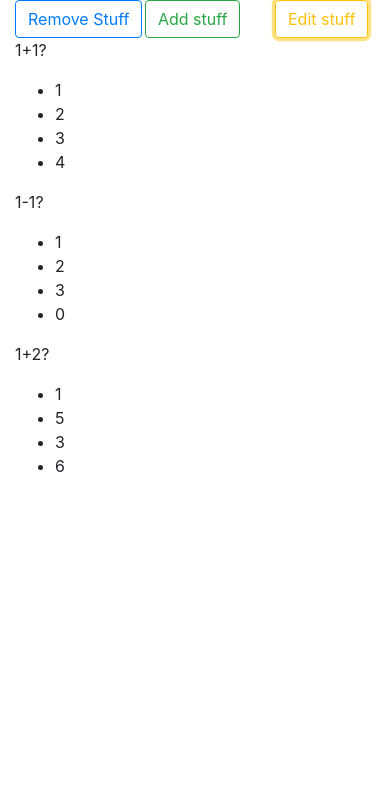
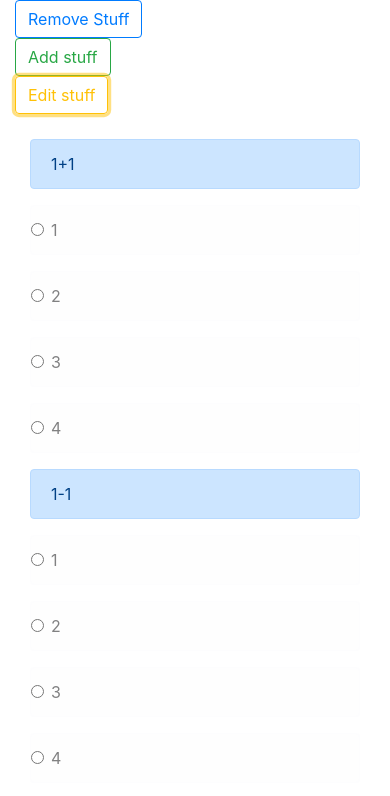
Before and after one commit to xianchen97/todolist_js_mvc, a plain HTML site: page pages/admin.html in a window 390 px wide. Both pictures are taken after a click on the button "Edit stuff". Shown: the top 796 px of the page. Drawn offline with nearby package versions, Linux system fonts and the light colour scheme.

Commit message:
added view  and controller func

```diff
--- a/pages/admin.html
+++ b/pages/admin.html
@@ -1,5 +1,6 @@
 <!DOCTYPE HTML>
 <html>
+<title>Admin</title>
 
 <head>
     <script src="https://code.jquery.com/jquery-3.3.1.js" integrity="sha256-2Kok7MbOyxpgUVvAk/HJ2jigOSYS2auK4Pfzbm7uH60="
@@ -15,25 +16,27 @@
         crossorigin="anonymous"></script>
     <script src="https://code.jquery.com/jquery-3.3.1.js" integrity="sha256-2Kok7MbOyxpgUVvAk/HJ2jigOSYS2auK4Pfzbm7uH60="
         crossorigin="anonymous"></script>
+    <link rel="stylesheet" type="text/css" href="style.css">
 </head>
 
 <body>
     <div class="container">
 
         <div class="row">
-            <div class="col-4">
-                <input type="button" class="remove-button btn btn-outline-primary" value="Remove Stuff">
+            <div class="col-sm">
+                <input type="button" class="remove-button btn btn-outline-primary" value="Remove Stuff" id="remove">
             </div>
-            <div class="col-4">
+            <div class="col-sm">
                 <input type="button" class="add-button btn btn-outline-success" value="Add stuff">
             </div>
-            <div class="col-4">
-                <input type="button" class="edit-button btn btn-outline-warning" value="Edit stuff">
+            <div class="col-sm">
+                <input type="button" class="edit-button btn btn-outline-warning" value="Edit stuff" id="edit">
             </div>
         </div>
 
+        <div class="quizzes" id="quizzes">
 
-
+        </div>
     </div>
     <script src="../scripts/eventdispatch.js"></script>
     <script src="../scripts/model.js"></script>
--- /dev/null
+++ b/pages/style.css
@@ -0,0 +1,7 @@
+.quizzes{
+    padding-top:25px;
+}
+
+.row{
+    align-content: center;
+}
--- a/scripts/controller.js
+++ b/scripts/controller.js
@@ -1,8 +1,10 @@
 var controller  = function(model, view){
     this.model = model;
     this.view = view;
-    console.log(this.model);
     this.init();
+    currentObj = this;
+    modelo = model;
+
 }
 
 controller.prototype =
@@ -10,16 +12,71 @@ controller.prototype =
     init: function()
     {
         this.createHandlers();
+        this.notifyChangeable();
     },
 
     createHandlers : function(){
         modelVal = this.model;
-        $( "li" ).click(function() {
-            console.log(modelVal);
-            modelVal.validateAnswers(this.parentNode.id.substring(13,14), this.innerHTML)
+        viewVal = this.view;
+        if(document.title == "User"){
+            $( "input" ).click(function() {
+                viewVal.changeLabelView(this);
+
+            });
+        }
+
+        $("#edit").click(function(){
+            currentObj.toggleContentEditable();
         });
+
+
+        $("#remove").click(function(){
+            currentObj.removeElements();
+        });
+
 
     },
 
+    notifyChangeable: function(){
+
+        $('.changeable').each(function(){
+            $(this).bind('input', function(){
+                console.log($(this));
+                console.log($(this).text());
+                modelo.changeQuizProperty("" +$(this).attr("id"), $(this).text());
+
+                if (event.keycode == "insertParagraph"){
+                }
+            });
+        });
+
+
+
+    },
+
+    toggleContentEditable : function(){
+        $('.changeable').each(function(){
+            if ($(this).attr('contenteditable') == 'false') {
+                $(this).attr('contenteditable','true');
+            }
+            else {
+                $(this).attr('contenteditable','false');
+            }
+        })
+    },
+
+    removeElements: function(){
+        $(".quizzes").each(function(){
+            $(this).children().each(function(){
+                $(this).click(function(){
+                    $(this).empty();
+                    console.log(this);
+                })
+            });
+        });
+
+    }
+
+
 
 }
--- a/scripts/model.js
+++ b/scripts/model.js
@@ -1,27 +1,17 @@
 var model = function ()
 {
-    var quizObject =
-    {
-        '1+1?': ["1","2","3", "4"] ,
-        '1-1?': ["1","2","3", "0"] ,
-        '1+2?': ["1","5","3", "6"]
-     };
+    map = new Map();
 
-     var answerObject = ["2","0","3"];
-
-     localStorage.setItem('quizObject', JSON.stringify(quizObject));
-     localStorage.setItem('answerObject', JSON.stringify(answerObject));
-
-
-
-    this.quizQuestions = [];
-    this.quizAnswers = [];
-    this.quizOptions = [];
-    this.quizQuestions.push("1");
-    this.quizQuestions.push("2");
-    this.quizQuestions.push("3");
-    this.quizAnswers.push(["1","2","3","4"]);
-
+    testObj = {
+        '1+1': ['1','2','3','4'],
+        '1-1': ['1','2','3','4'],
+        '1+2': ['1','2','3','4']
+    };
+    localStorage.setItem('quizObject', JSON.stringify(testObj));
+    this.quizObj = localStorage.getItem('quizObject')
+    this.answerObj = localStorage.getItem('answerObject')
+    this.removeQuizQuestions();
+    this.checkAnswer();
 };
 
 //Define functions that alter the model within here.
@@ -30,31 +20,47 @@ model.prototype = {
     //getters
     getQuizObj : function ()
     {
-        return JSON.parse(retrievedObj = localStorage.getItem('quizObject'));
+        return JSON.parse(this.quizObj);
+    },
+
+    getAnswerObj: function(){
+        return JSON.parse(this.answerObj);
     },
 
     checkAnswer : function (indexOfQuiz){
-
-    },
-    //mutators
-    addQuizQuestions: function(question)
-    {
-        this.quizQuestions.push(question);
+        //console.log(typeof this.getAnswerObj());
     },
 
-    addQuizQuestionOptions : function(answer)
+
+    //mutators
+
+    addQuizQuestion: function(property, options, value)
     {
-        this.quizAnswers.push(answer);
-    },
+        let clone = {...(this.getQuizObj)};
+        clone[property] = value;
 
-    addQuizQuestionAnswers: function()
-    {
 
     },
 
-    removeQuizQuestions: function()
+
+    changeQuizProperty: function(key, value){
+        console.log("The key is: "+ key);
+        console.log(key);
+        console.log(value);
+        let clone = {...(this.getQuizObj())};
+        clone.value = clone.key;
+        console.log(clone);
+       // localStorage.setItem('quizObject', clone)
+    },
+
+    removeQuizQuestions: function(index)
     {
 
+        let clone = {...(this.getQuizObj())};
+        var key = Array.from(Object.keys(clone))[index];
+        console.log(key);
+        delete clone[""+key];
+       // localStorage.setItem('quizObject', clone)
     },
 
     removeQuizQuestionOptions : function()
@@ -70,10 +76,9 @@ model.prototype = {
     //validation functions
     validateAnswers: function(index, val)
     {
-        jsonObj = JSON.parse(retrievedObj = localStorage.getItem('answerObject'));
-        console.log(jsonObj[index] == val);
+        jsonObj = JSON.parse(this.answerObj);
+        return(jsonObj[index] == val);
 
-        return(jsonObj[index] == val)
     }
 
 };
--- a/scripts/view.js
+++ b/scripts/view.js
@@ -1,79 +1,122 @@
-var view = function (model) {
+var view = function(model) {
   this.model = model;
   this.addEvent = new Event(this);
   this.removeEvent = new Event(this);
   this.editEvent = new Event(this);
   this.init();
-}
+};
 
-view.prototype =
-{
-    init : function(){
+view.prototype = {
+  init: function() {
     this.renderDOM();
     this.createChildrenHooks();
-        this.setupHandlers();
   },
 
-    renderDOM : function(){
+  renderDOM: function() {
     this.renderQuestions();
     this.renderQuestionOptions();
   },
 
-    createChildrenHooks: function()
-    {
+  createChildrenHooks: function() {
     this.container = document.getElementsByClassName("quiz_container");
-        this.addButton = document.getElementsByClassName("add-button btn btn-outline-success");
-        this.removeButton = document.getElementsByClassName("remove-button btn btn-outline-primary");
-        this.editButton = document.getElementsByClassName("edit-button btn btn-outline-warning");
+    this.addButton = document.getElementsByClassName(
+      "add-button btn btn-outline-success"
+    );
+    this.removeButton = document.getElementsByClassName(
+      "remove-button btn btn-outline-primary"
+    );
+    this.editButton = document.getElementsByClassName(
+      "edit-button btn btn-outline-warning"
+    );
   },
 
+  //Function renders out questions viewed in local storage.
+  renderQuestions: function() {
+    counter = 0;
+     document.title == "Admin" ?
+    holder = document.getElementsByTagName("div")[5]:
+    holder = document.getElementsByTagName("div")[1];
 
 
-    renderQuestions: function(){
-        counter = 0;
-        for ( var key in this.model.getQuizObj()) {
+    for (var key in this.model.getQuizObj()) {
+      quizTextNode = document.createTextNode(key);
       quizDiv = document.createElement("div");
       quizDiv.setAttribute("class", "col-12");
       quizDiv.setAttribute("id", "quiz_div_" + counter);
       createPTag = document.createElement("p");
-            createPTag.setAttribute("id", "col-12 quiz");
+      createPTag.setAttribute("class", "alert alert-primary changeable");
+      createPTag.setAttribute("contenteditable", "true");
+      createPTag.setAttribute("id", "" + key);
       quizDiv.appendChild(createPTag);
       quizTextNode = document.createTextNode(key);
       createPTag.appendChild(quizTextNode);
-            holder =(document.getElementsByTagName("div")[1]);
       holder.appendChild(quizDiv);
       counter++;
     }
-
   },
 
-    renderQuestionOptions: function()
-    {
+  //Following function renders out all question options.
+  renderQuestionOptions: function() {
     counter = 0;
-        for(var key in this.model.getQuizObj())
-        {
+    for (var key in this.model.getQuizObj()) {
       quizQDiv = document.getElementById("quiz_div_" + counter);
-            optionHolder = document.createElement("ul");
+      optionHolder = document.createElement("div");
       optionHolder.setAttribute("id", "optionholder_" + counter);
+      optionHolder.setAttribute("class", "form-group");
       quizQDiv.appendChild(optionHolder);
 
-            for(i = 0; i < this.model.getQuizObj()[key].length; i++){
-                li = document.createElement("li");
-                textnode = document.createTextNode("" + this.model.getQuizObj()[key][i]);
-                li.appendChild(textnode);
+      for (i = 0; i < this.model.getQuizObj()[key].length; i++) {
+        //Div to hold option
+        div = document.createElement("div");
+        div.setAttribute("class", "from-check alert alert-light");
 
+        //Create input
+        li = document.createElement("input");
+        li.setAttribute("type", "radio");
+        li.setAttribute("value", "" + this.model.getQuizObj()[key][i]);
+        li.setAttribute("name", "optionholder_" + counter);
+        li.setAttribute("class", "form-check-input");
+        li.setAttribute("id", "optionHolder_" + counter + "option_" + i);
+        li.setAttribute("role", "alert");
+
+        div.appendChild(li);
+
+        //Label for input
+        label = document.createElement("label");
+        label.setAttribute("class", "form-check-label changeable");
+        label.setAttribute(
+          "for",
+          "id",
+          "optionHolder_" + counter + "option_" + i
+        );
+        label.innerHTML = this.model.getQuizObj()[key][i];
+        label.setAttribute("contenteditable", "true");
+        div.appendChild(label);
+
+        //Add the option div
         ulholder = document.getElementById("optionholder_" + counter);
-                console.log(ulholder);
-                ulholder.appendChild(li);
+        ulholder.appendChild(div);
       }
       counter++;
     }
   },
 
-    setupHandlers: function()
-    {
+  changeLabelView: function(val) {
+    corrAns = this.model.validateAnswers(val.id.substring(13, 14), val.value);
 
-    },
-
-
+    setTimeout(function() {
+      $(val)
+        .parent()
+        .attr("class", "form-check-label changeable alert alert-light");
+    }, 1000);
+    if (corrAns) {
+      $(val)
+        .parent()
+        .attr("class", "form-check-label changeable alert alert-success");
+    } else {
+      $(val)
+        .parent()
+        .attr("class", "form-check-label changeable alert alert-danger");
     }
+  }
+};
```
Also changed, not shown: pages/index.html (+18 -11 lines), pages/random.html (added, +37 -0 lines). Lines whose indentation alone changed are shown as unchanged.
